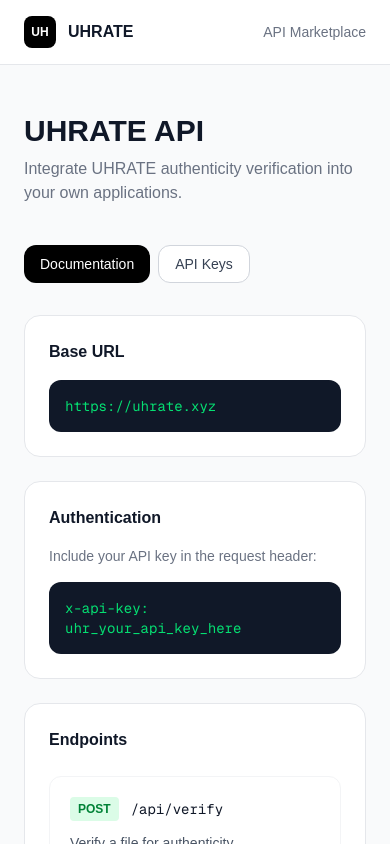
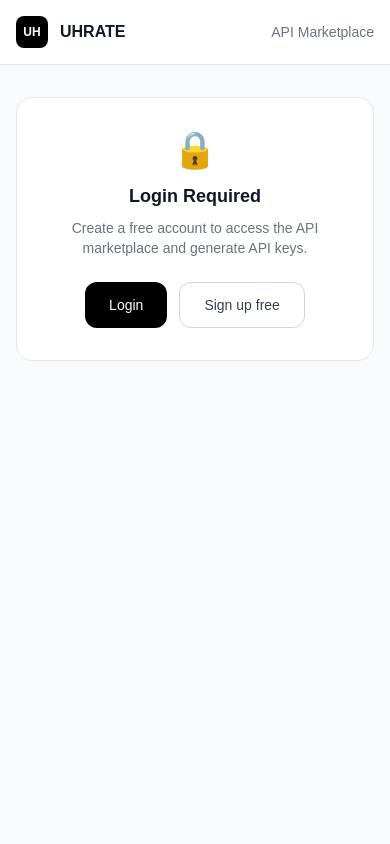
Before and after one commit to PisonAlpha/uhrate, a Next.js app: page /api-marketplace in a window 390 px wide. Shown: the top 844 px of the page. Built offline with nearby package versions, Linux system fonts and the light colour scheme.

Commit message:
Add login gate and mobile fixes to API marketplace

```diff
--- a/app/api-marketplace/page.tsx
+++ b/app/api-marketplace/page.tsx
@@ -10,14 +10,18 @@ export default function APIMarketplace() {
   const [loading, setLoading] = useState(false);
   const [error, setError] = useState<string | null>(null);
   const [activeTab, setActiveTab] = useState<'docs' | 'keys'>('docs');
+  const [user, setUser] = useState<any>(null);
+  const [checkedAuth, setCheckedAuth] = useState(false);
 
   useEffect(() => {
     const stored = localStorage.getItem('uhrate_user');
     if (stored) {
-      const user = JSON.parse(stored);
-      setEmail(user.email);
-      fetchKeys(user.email);
+      const u = JSON.parse(stored);
+      setUser(u);
+      setEmail(u.email);
+      fetchKeys(u.email);
     }
+    setCheckedAuth(true);
   }, []);
 
   const fetchKeys = async (userEmail: string) => {
@@ -104,7 +108,7 @@ export default function APIMarketplace() {
   return (
     <main className="min-h-screen bg-gray-50">
       <header className="bg-white border-b border-gray-200">
-        <div className="max-w-5xl mx-auto px-6 py-4 flex items-center justify-between">
+        <div className="max-w-5xl mx-auto px-4 sm:px-6 py-4 flex items-center justify-between">
           <button
             onClick={() => window.location.href = '/'}
             className="flex items-center gap-3 bg-transparent border-0 cursor-pointer p-0"
@@ -118,7 +122,22 @@ export default function APIMarketplace() {
         </div>
       </header>
 
-      <div className="max-w-5xl mx-auto px-6 py-12">
+      <div className="max-w-5xl mx-auto px-4 sm:px-6 py-8 sm:py-12">
+        {checkedAuth && !user && (
+          <div className="bg-white border border-gray-200 rounded-2xl p-8 text-center mb-8">
+            <div className="text-4xl mb-3">🔒</div>
+            <h3 className="font-semibold text-gray-900 text-lg mb-2">Login Required</h3>
+            <p className="text-gray-500 text-sm mb-6">
+              Create a free account to access the API marketplace and generate API keys.
+            </p>
+            <div className="flex gap-3 justify-center">
+              <button onClick={() => window.location.href = '/login'} className="px-6 py-3 bg-black text-white rounded-xl text-sm font-medium hover:bg-gray-800 transition-colors">Login</button>
+              <button onClick={() => window.location.href = '/register'} className="px-6 py-3 border border-gray-300 text-gray-700 rounded-xl text-sm font-medium hover:bg-gray-50 transition-colors">Sign up free</button>
+            </div>
+          </div>
+        )}
+        {user && (
+        <>
         <div className="mb-10">
           <h1 className="text-3xl font-bold text-gray-900 mb-2">
             UHRATE API
@@ -149,29 +168,29 @@ export default function APIMarketplace() {
 
         {activeTab === 'docs' && (
           <div className="space-y-6">
-            <div className="bg-white border border-gray-200 rounded-2xl p-6">
+            <div className="bg-white border border-gray-200 rounded-2xl p-4 sm:p-6">
               <h3 className="font-semibold text-gray-900 mb-4">Base URL</h3>
-              <div className="bg-gray-900 rounded-xl p-4 font-mono text-green-400 text-sm">
+              <div className="bg-gray-900 rounded-xl p-4 font-mono text-green-400 text-sm overflow-x-auto">
                 https://uhrate.xyz
               </div>
             </div>
 
-            <div className="bg-white border border-gray-200 rounded-2xl p-6">
+            <div className="bg-white border border-gray-200 rounded-2xl p-4 sm:p-6">
               <h3 className="font-semibold text-gray-900 mb-4">Authentication</h3>
               <p className="text-gray-500 text-sm mb-4">
                 Include your API key in the request header:
               </p>
-              <div className="bg-gray-900 rounded-xl p-4 font-mono text-green-400 text-sm">
+              <div className="bg-gray-900 rounded-xl p-4 font-mono text-green-400 text-sm overflow-x-auto">
                 {`x-api-key: uhr_your_api_key_here`}
               </div>
             </div>
 
-            <div className="bg-white border border-gray-200 rounded-2xl p-6">
+            <div className="bg-white border border-gray-200 rounded-2xl p-4 sm:p-6">
               <h3 className="font-semibold text-gray-900 mb-6">Endpoints</h3>
               <div className="space-y-6">
                 {endpoints.map((endpoint, i) => (
-                  <div key={i} className="border border-gray-100 rounded-xl p-5">
-                    <div className="flex items-center gap-3 mb-3">
+                  <div key={i} className="border border-gray-100 rounded-xl p-4 sm:p-5">
+                    <div className="flex items-center gap-3 mb-3 flex-wrap">
                       <span className={"px-2 py-1 rounded text-xs font-bold " + (
                         endpoint.method === 'GET'
                           ? 'bg-blue-100 text-blue-700'
@@ -179,13 +198,13 @@ export default function APIMarketplace() {
                       )}>
                         {endpoint.method}
                       </span>
-                      <span className="font-mono text-sm text-gray-900">{endpoint.path}</span>
+                      <span className="font-mono text-sm text-gray-900 break-all">{endpoint.path}</span>
                     </div>
                     <p className="text-sm text-gray-600 mb-3">{endpoint.description}</p>
                     <div className="grid grid-cols-1 sm:grid-cols-2 gap-3">
                       <div>
                         <p className="text-xs font-medium text-gray-500 mb-1">Request Body</p>
-                        <div className="bg-gray-50 rounded-lg p-3 font-mono text-xs text-gray-600">
+                        <div className="bg-gray-50 rounded-lg p-3 font-mono text-xs text-gray-600 break-all">
                           {endpoint.body}
                         </div>
                       </div>
@@ -201,7 +220,7 @@ export default function APIMarketplace() {
               </div>
             </div>
 
-            <div className="bg-white border border-gray-200 rounded-2xl p-6">
+            <div className="bg-white border border-gray-200 rounded-2xl p-4 sm:p-6">
               <h3 className="font-semibold text-gray-900 mb-4">Example — Verify a file</h3>
               <div className="bg-gray-900 rounded-xl p-4 font-mono text-green-400 text-sm overflow-x-auto">
                 <pre>{`const formData = new FormData();
@@ -223,7 +242,7 @@ console.log(result.data.rating);
 
         {activeTab === 'keys' && (
           <div className="space-y-6">
-            <div className="bg-white border border-gray-200 rounded-2xl p-6">
+            <div className="bg-white border border-gray-200 rounded-2xl p-4 sm:p-6">
               <h3 className="font-semibold text-gray-900 mb-4">Generate API Key</h3>
 
               {newKey && (
@@ -276,15 +295,15 @@ console.log(result.data.rating);
 
             {keys.length > 0 && (
               <div className="bg-white border border-gray-200 rounded-2xl overflow-hidden">
-                <div className="p-6 border-b border-gray-100">
+                <div className="p-4 sm:p-6 border-b border-gray-100">
                   <h3 className="font-semibold text-gray-900">Your API Keys</h3>
                 </div>
                 <div className="divide-y divide-gray-50">
                   {keys.map(key => (
-                    <div key={key.id} className="p-4 flex items-center gap-4">
-                      <div className="flex-1">
+                    <div key={key.id} className="p-4 flex flex-col sm:flex-row sm:items-center gap-3 sm:gap-4">
+                      <div className="flex-1 min-w-0">
                         <p className="text-sm font-medium text-gray-900">{key.key_name}</p>
-                        <p className="font-mono text-xs text-gray-500 mt-0.5">{key.api_key}</p>
+                        <p className="font-mono text-xs text-gray-500 mt-0.5 break-all">{key.api_key}</p>
                         <p className="text-xs text-gray-400 mt-1">
                           {key.calls_used}/{key.calls_limit} calls used
                         </p>
@@ -311,6 +330,8 @@ console.log(result.data.rating);
             )}
           </div>
         )}
+        </>
+        )}
       </div>
     </main>
   );
```
